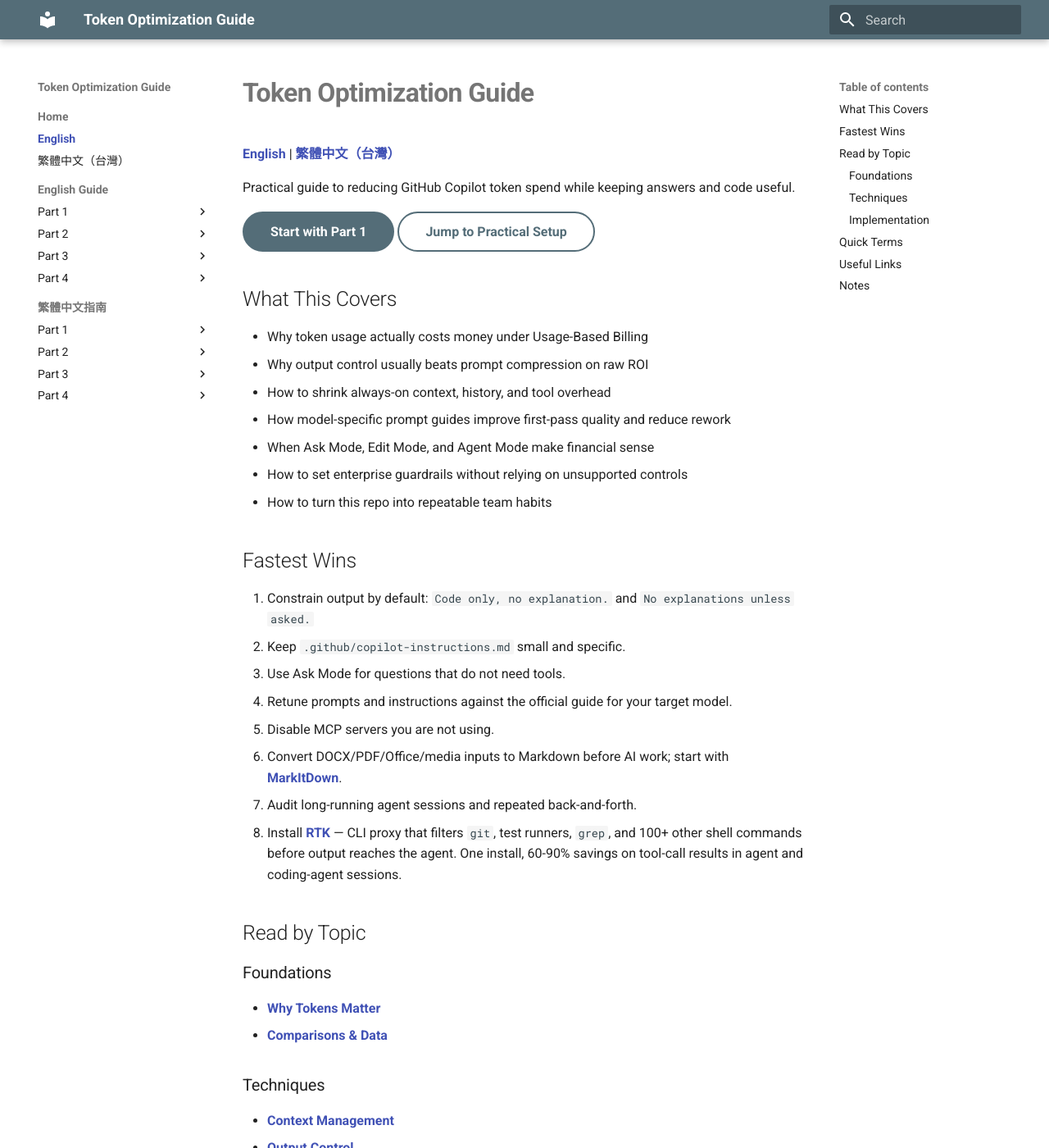
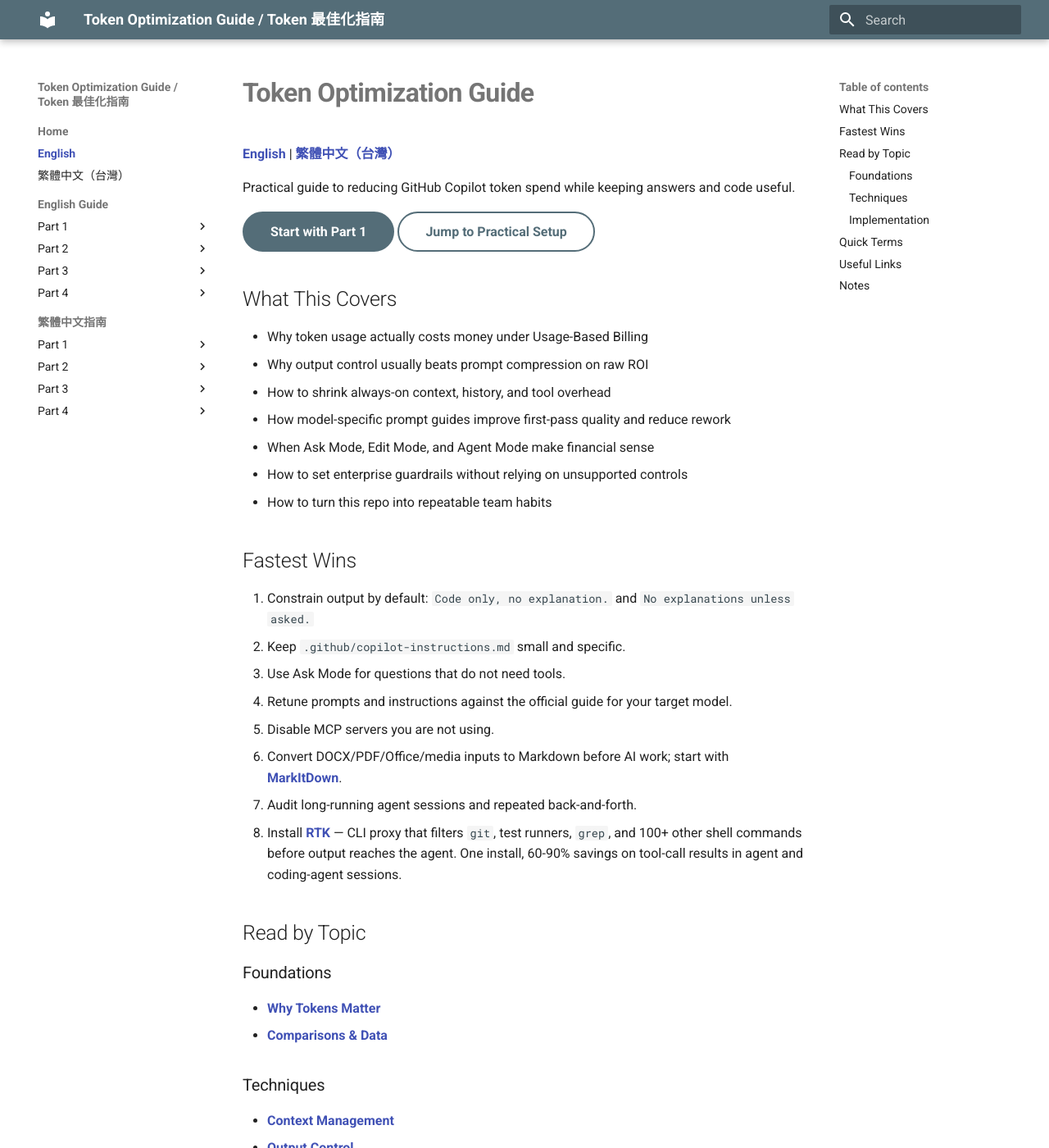
Before and after one commit to JamestsaiTW/github-copilot-token-optimization, an MkDocs documentation site: the page built from docs/index.md, in a window 1280 px wide and 1400 px high. Shown: the whole window at 82% size. Built offline with MkDocs 1.6.1 and Material for MkDocs 9.7.7, drawn with Linux system fonts in a browser that asks for light colours.

Commit message:
Update bilingual docs banner
Co-authored-by: Copilot <223556219+Copilot@users.noreply.github.com>

```diff
--- /dev/null
+++ b/docs/overrides/partials/header.html
@@ -0,0 +1,70 @@
+{#-
+  This file was derived from the Material for MkDocs header partial.
+-#}
+{% set class = "md-header" %}
+{% if "navigation.tabs.sticky" in features %}
+  {% set class = class ~ " md-header--shadow md-header--lifted" %}
+{% elif "navigation.tabs" not in features %}
+  {% set class = class ~ " md-header--shadow" %}
+{% endif %}
+<header class="{{ class }}" data-md-component="header">
+  <nav class="md-header__inner md-grid" aria-label="{{ lang.t('header') }}">
+    <a href="{{ config.extra.homepage | d(nav.homepage.url, true) | url }}" title="{{ config.site_name | e }}" class="md-header__button md-logo" aria-label="{{ config.site_name }}" data-md-component="logo">
+      {% include "partials/logo.html" %}
+    </a>
+    <label class="md-header__button md-icon" for="__drawer">
+      {% set icon = config.theme.icon.menu or "material/menu" %}
+      {% include ".icons/" ~ icon ~ ".svg" %}
+    </label>
+    <div class="md-header__title" data-md-component="header-title">
+      <div class="md-header__ellipsis">
+        <div class="md-header__topic">
+          <span class="md-ellipsis">
+            Token Optimization Guide /
+            <a class="site-title-link" href="https://jamestsaitw.github.io/github-copilot-token-optimization/index.zh-TW/">Token 最佳化指南</a>
+          </span>
+        </div>
+        <div class="md-header__topic" data-md-component="header-topic">
+          <span class="md-ellipsis">
+            {% if page.meta and page.meta.title %}
+              {{ page.meta.title }}
+            {% else %}
+              {{ page.title }}
+            {% endif %}
+          </span>
+        </div>
+      </div>
+    </div>
+    {% if config.theme.palette %}
+      {% if not config.theme.palette is mapping %}
+        {% include "partials/palette.html" %}
+      {% endif %}
+    {% endif %}
+    {% if not config.theme.palette is mapping %}
+      {% include "partials/javascripts/palette.html" %}
+    {% endif %}
+    {% if config.extra.alternate %}
+      {% include "partials/alternate.html" %}
+    {% endif %}
+    {% if "material/search" in config.plugins %}
+      {% set search = config.plugins["material/search"] | attr("config") %}
+      {% if search.enabled %}
+        <label class="md-header__button md-icon" for="__search">
+          {% set icon = config.theme.icon.search or "material/magnify" %}
+          {% include ".icons/" ~ icon ~ ".svg" %}
+        </label>
+        {% include "partials/search.html" %}
+      {% endif %}
+    {% endif %}
+    {% if config.repo_url %}
+      <div class="md-header__source">
+        {% include "partials/source.html" %}
+      </div>
+    {% endif %}
+  </nav>
+  {% if "navigation.tabs.sticky" in features %}
+    {% if "navigation.tabs" in features %}
+      {% include "partials/tabs.html" %}
+    {% endif %}
+  {% endif %}
+</header>
--- /dev/null
+++ b/docs/overrides/partials/nav.html
@@ -0,0 +1,31 @@
+{#-
+  This file was derived from the Material for MkDocs nav partial.
+-#}
+{% import "partials/nav-item.html" as item with context %}
+{% set class = "md-nav md-nav--primary" %}
+{% if "navigation.tabs" in features %}
+  {% set class = class ~ " md-nav--lifted" %}
+{% endif %}
+{% if "toc.integrate" in features %}
+  {% set class = class ~ " md-nav--integrated" %}
+{% endif %}
+<nav class="{{ class }}" aria-label="{{ lang.t('nav') }}" data-md-level="0">
+  <label class="md-nav__title" for="__drawer">
+    <a href="{{ config.extra.homepage | d(nav.homepage.url, true) | url }}" title="{{ config.site_name | e }}" class="md-nav__button md-logo" aria-label="{{ config.site_name }}" data-md-component="logo">
+      {% include "partials/logo.html" %}
+    </a>
+    Token Optimization Guide /
+    <a class="site-title-link" href="https://jamestsaitw.github.io/github-copilot-token-optimization/index.zh-TW/">Token 最佳化指南</a>
+  </label>
+  {% if config.repo_url %}
+    <div class="md-nav__source">
+      {% include "partials/source.html" %}
+    </div>
+  {% endif %}
+  <ul class="md-nav__list" data-md-scrollfix>
+    {% for nav_item in nav.items %}
+      {% set path = "__nav_" ~ loop.index %}
+      {{ item.render(nav_item, path, 1) }}
+    {% endfor %}
+  </ul>
+</nav>
--- a/docs/stylesheets/extra.css
+++ b/docs/stylesheets/extra.css
@@ -5,6 +5,21 @@
 
 .md-header {
   backdrop-filter: saturate(180%) blur(10px);
+}
+
+.md-header__topic .site-title-link {
+  color: inherit;
+}
+
+.md-nav__title .site-title-link {
+  color: inherit;
+}
+
+.md-header__topic .site-title-link:hover,
+.md-header__topic .site-title-link:focus-visible,
+.md-nav__title .site-title-link:hover,
+.md-nav__title .site-title-link:focus-visible {
+  text-decoration: underline;
 }
 
 .md-main__inner {
--- a/mkdocs.yml
+++ b/mkdocs.yml
@@ -2,6 +2,7 @@ site_name: Token Optimization Guide
 site_description: Practical guide to reducing GitHub Copilot token spend without losing quality.
 theme:
   name: material
+  custom_dir: docs/overrides
   palette:
     - scheme: default
       primary: blue grey
```
